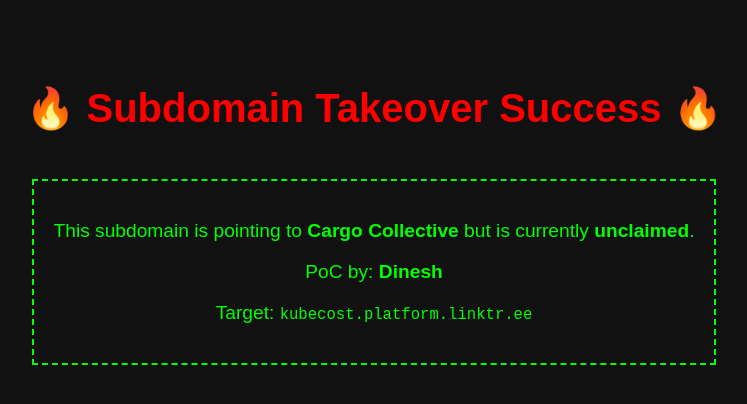
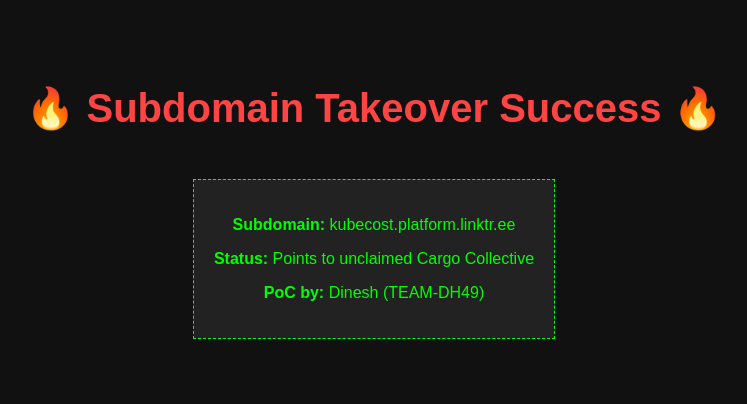
Before and after one commit to TEAM-DH49/Subdomain_takeover, a plain HTML site: page index.html in a window 1280 px wide. Shown: the whole page, without its empty margins (266-1013 px from the left). Drawn offline with Linux system fonts and the light colour scheme.

Commit message:
fix: added full HTML for PoC page

```diff
--- a/index.html
+++ b/index.html
@@ -8,30 +8,28 @@
       font-family: Arial, sans-serif;
       text-align: center;
       padding: 50px;
-      background: #111;
+      background-color: #111;
       color: #0f0;
     }
     h1 {
       font-size: 2.5em;
-      color: #f00;
+      color: #ff4444;
     }
-    p {
-      font-size: 1.2em;
-    }
-    .box {
-      border: 2px dashed #0f0;
+    .info {
+      background: #222;
+      border: 1px dashed #0f0;
       padding: 20px;
+      margin-top: 20px;
       display: inline-block;
-      margin-top: 20px;
     }
   </style>
 </head>
 <body>
   <h1>🔥 Subdomain Takeover Success 🔥</h1>
-  <div class="box">
-    <p>This subdomain is pointing to <strong>Cargo Collective</strong> but is currently <strong>unclaimed</strong>.</p>
-    <p>PoC by: <b>Dinesh</b></p>
-    <p>Target: <code>kubecost.platform.linktr.ee</code></p>
+  <div class="info">
+    <p><strong>Subdomain:</strong> kubecost.platform.linktr.ee</p>
+    <p><strong>Status:</strong> Points to unclaimed Cargo Collective</p>
+    <p><strong>PoC by:</strong> Dinesh (TEAM-DH49)</p>
   </div>
 </body>
 </html>
```
